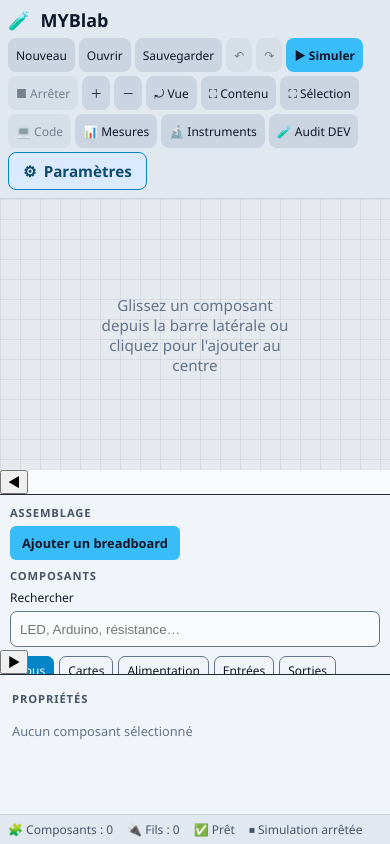
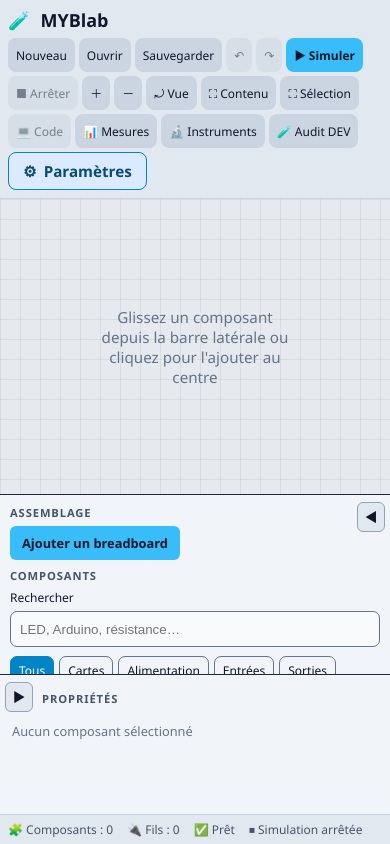
Before and after one commit to mamadouyacineba858-tech/myblab_v03, a React (Vite) app in the folder frontend/: page / in a window 390 px wide. Built offline with nearby package versions, Linux system fonts and the light colour scheme.

Commit message:
style(workspace): collapsible side panels and expanded canvas

```diff
--- a/frontend/src/App.css
+++ b/frontend/src/App.css
@@ -293,3 +293,23 @@
   }
   .myblab-statusbar { flex-wrap: wrap; gap: 6px 14px; padding: 6px 8px; }
 }
+/* Workspace: independent collapsible side slots keep canvas flexible. */
+.myblab-side-slot { position: relative; display: flex; flex: 0 0 auto; min-width: 0; min-height: 0; }
+.myblab-side-slot--left { width: 220px; }
+.myblab-side-slot--right { width: clamp(270px, 26vw, 360px); }
+.myblab-side-slot > :is(.myblab-sidebar, .component-inspector, .instruments-panel) { width: 100%; min-width: 0; flex: 1 1 auto; }
+.myblab-side-slot--closed { width: 34px !important; }
+.myblab-side-toggle { position: absolute; z-index: 8; top: 8px; right: 4px; width: 28px; height: 30px; border-radius: 6px; border: 1px solid #94a3b8; background: #e2e8f0; color: #0f172a; cursor: pointer; }
+.myblab-side-slot--left:not(.myblab-side-slot--closed) .myblab-side-toggle { right: 5px; }
+.myblab-side-slot--right:not(.myblab-side-slot--closed) .myblab-side-toggle { right: auto; left: 5px; }
+.myblab-side-slot--right.myblab-side-slot--closed .myblab-side-toggle { right: 3px; }
+.myblab-side-slot--left .myblab-sidebar__header { padding-right: 32px; }
+.myblab-side-slot--right .component-inspector__header { padding-left: 30px; }
+@media (max-width: 900px) { .myblab-side-slot--left:not(.myblab-side-slot--closed) { width: 184px; } }
+@media (max-width: 740px) {
+  .myblab-side-slot { width: 100% !important; }
+  .myblab-side-slot--left { grid-row: 2; min-height: 180px; }
+  .myblab-side-slot--right { grid-row: 3; min-height: 140px; }
+  .myblab-side-slot--closed { min-height: 36px; height: 36px; }
+  .myblab-app { grid-template-rows: minmax(260px, 1fr) auto auto; }
+}
```
